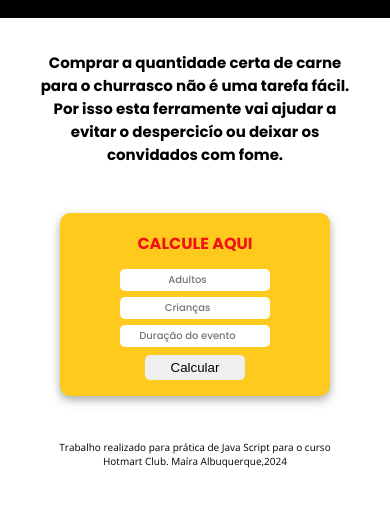
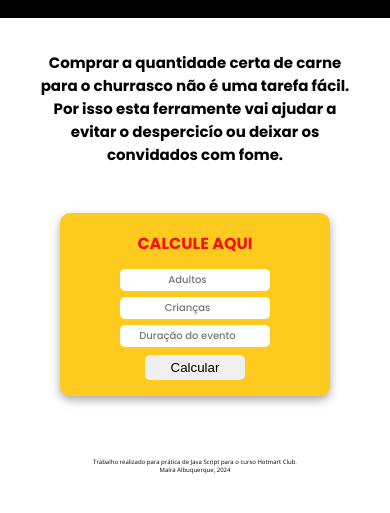
Before and after one commit to MaiAlbuquerque/churrascometro, a plain HTML site: page index.html in a window 390 px wide. Shown: the part 103-616 px from the top of the page. Drawn offline with nearby package versions, Linux system fonts and the light colour scheme.

Commit message:
atualizaçao

```diff
--- a/index.html
+++ b/index.html
@@ -45,7 +45,7 @@
 
 
 
-    <footer> Trabalho realizado para prática de Java Script para o curso Hotmart Club. Maíra Albuquerque,2024</footer>
+    <footer> Trabalho realizado para prática de Java Script para o curso Hotmart Club. <br> Maíra Albuquerque, 2024</footer>
     </main>
 
     <script src="javascript.js"></script>
--- a/style.css
+++ b/style.css
@@ -135,7 +135,7 @@ footer {
     font-size: 10px;
     text-align: center;
     font-family: "Open Sans", sans-serif;
-    padding-bottom: 20px;
+
 }
 
 @media only screen and (max-width: 623px) {
@@ -242,7 +242,15 @@ footer {
     }
 }
 
+@media only screen and (max-width: 518px){
 
+footer {
+    margin-top: 30px;
+    padding: 8px;
+
+}
+
+}
 
 @media only screen and (max-width: 488px) {
 
@@ -275,6 +283,13 @@ footer {
         border-radius: 10px 10px 10px 10px;
     }
 
+    footer {
+        margin-top: 30px;
+        margin-left: 30px;
+        margin-right: 30px;
+        font-size: 6px;
+
+    }
 
 
 }
@@ -300,4 +315,15 @@ footer {
         font-size: 10px;
     }
 
+
 }
+
+@media only screen and (max-width:264px){
+
+    .bloco1 h2 {
+
+        text-align:center;
+        font-weight: 400;
+     }
+
+}
```
